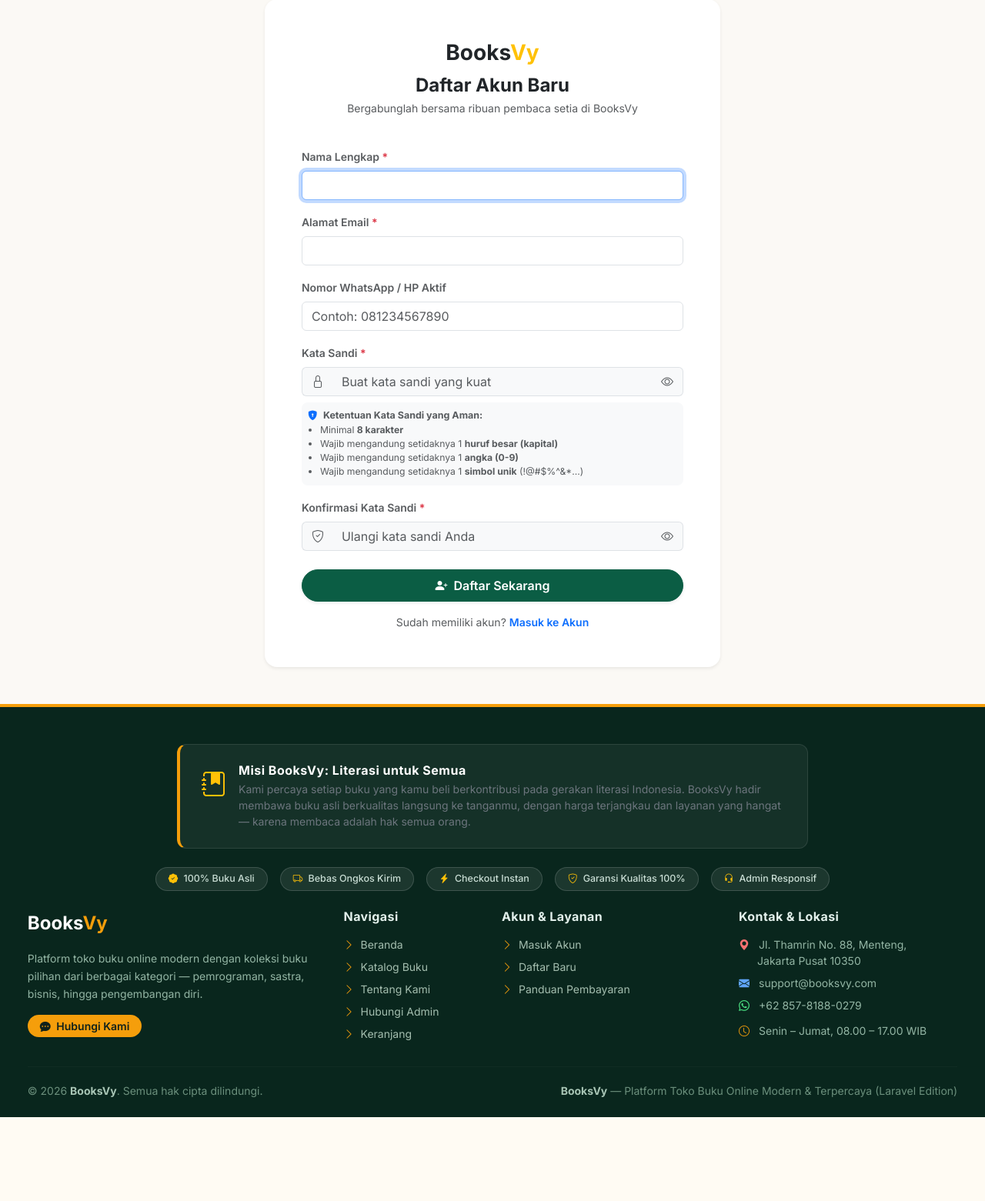
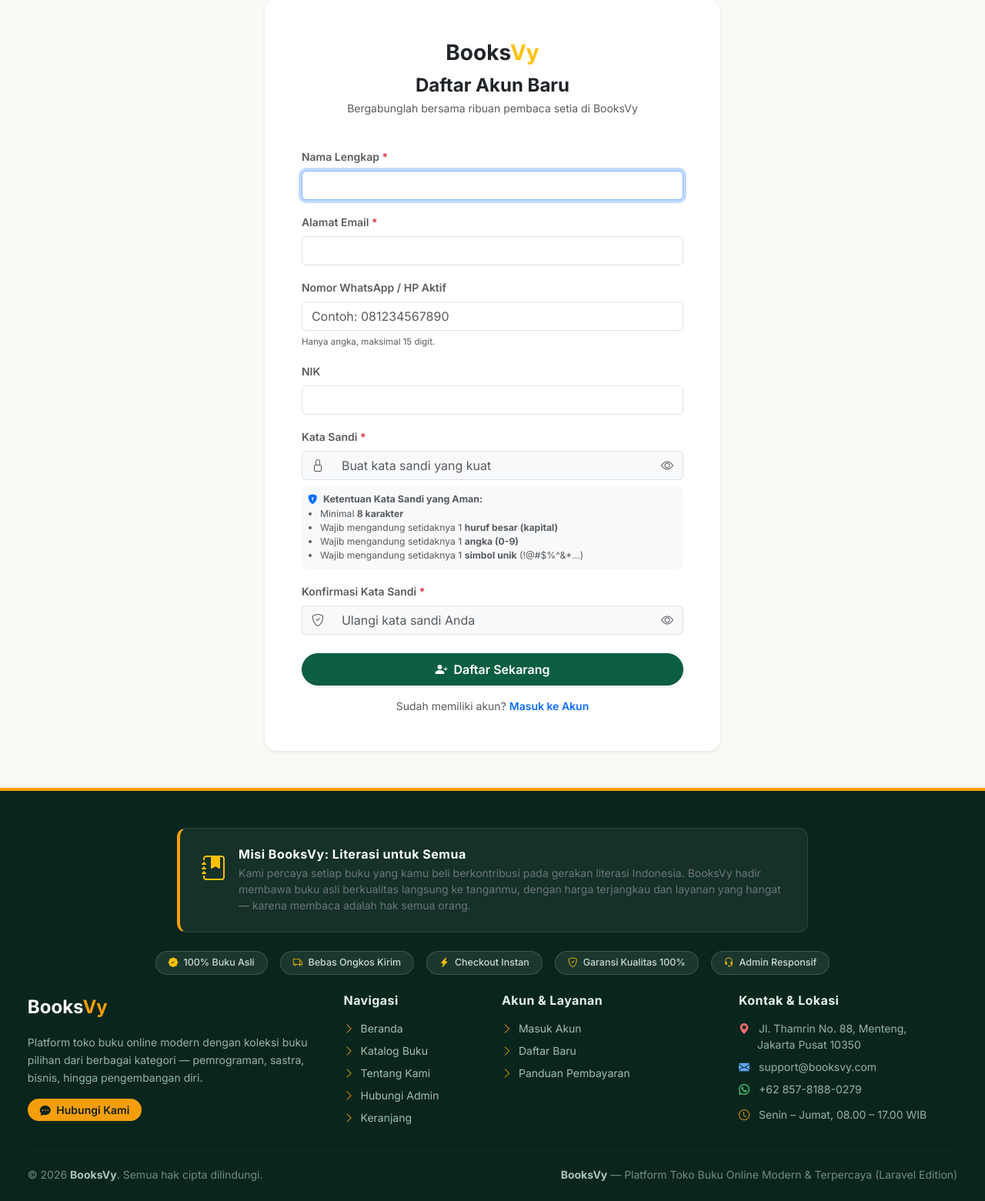
Before and after one commit to davyakbr/BooksVy, a Laravel app: page /register in a window 1280 px wide. Shown: the part 149-1710 px from the top of the page at 77% size. Before the commit the page ends 1601 px from the top, so only its background shows below. Run offline with Laravel 12, Linux system fonts and the light colour scheme; some libraries are stand-ins or nearby versions.

Commit message:
feat: batasi input nomor telepon hanya angka dan maksimal 15 digit

```diff
--- a/app/Http/Controllers/AuthController.php
+++ b/app/Http/Controllers/AuthController.php
@@ -3,15 +3,12 @@
 namespace App\Http\Controllers;
 
 use App\Models\User;
-use App\Models\UserCart;
 use Illuminate\Http\Request;
 use Illuminate\Support\Facades\Auth;
+use Illuminate\Support\Facades\Hash;
 
 class AuthController extends Controller
 {
-    /**
-     * Menampilkan halaman login.
-     */
     public function showLogin()
     {
         if (Auth::check()) {
@@ -23,12 +20,8 @@ class AuthController extends Controller
         return view('auth.login');
     }
 
-    /**
-     * Memproses autentikasi pengguna (login) dan sinkronisasi keranjang belanja.
-     */
     public function login(Request $request)
     {
-        // 1. Validasi Input Login
         $credentials = $request->validate([
             'email'    => ['required', 'email'],
             'password' => ['required'],
@@ -38,40 +31,38 @@ class AuthController extends Controller
             'password.required' => 'Kata sandi wajib diisi.',
         ]);
 
-        // 2. Cek kecocokan Email & Password
         if (Auth::attempt($credentials)) {
             $guestCart = $request->session()->get('cart', []);
-            $request->session()->regenerate(); // Mencegah Session Fixation Attack
+            $request->session()->regenerate();
 
-            // 3. Sinkronisasi Keranjang Belanja User dari Database
+            // Sinkronisasi keranjang belanja per user (dari tabel user_carts)
             $userId = Auth::id();
-            $userCartRecord = UserCart::where('user_id', $userId)->first();
+            $userCartRecord = \App\Models\UserCart::where('user_id', $userId)->first();
             $userCart = ($userCartRecord && is_array($userCartRecord->cart_data)) ? $userCartRecord->cart_data : [];
 
-            // Gabungkan keranjang guest (tamu) ke keranjang user yang login
             if (!empty($guestCart)) {
-                foreach ($guestCart as $bookId => $item) {
-                    if (isset($userCart[$bookId])) {
-                        $userCart[$bookId]['qty'] += (int)($item['qty'] ?? 1);
+                foreach ($guestCart as $bId => $item) {
+                    if (isset($userCart[$bId])) {
+                        $userCart[$bId]['qty'] += (int)($item['qty'] ?? 1);
                     } else {
-                        $userCart[$bookId] = $item;
+                        $userCart[$bId] = $item;
                     }
                 }
             }
 
             session()->put('cart', $userCart);
-            UserCart::updateOrCreate(
+            \App\Models\UserCart::updateOrCreate(
                 ['user_id' => $userId],
                 ['cart_data' => $userCart]
             );
 
-            // 4. Pengalihan berdasarkan Hak Akses (Role)
+            // Jika login sebagai Administrator
             if (Auth::user()->isAdmin()) {
                 return redirect()->intended(route('admin.dashboard'))
                     ->with('success', 'Selamat datang di Panel Administrasi, ' . Auth::user()->name . '!');
             }
 
-            // Jika user biasa mencoba akses halaman admin sebelumnya
+            // Jika login sebagai Pelanggan Biasa tapi sebelumnya mencoba akses halaman admin
             $intended = session()->get('url.intended');
             if ($intended && str_contains($intended, '/admin')) {
                 session()->forget('url.intended');
@@ -88,9 +79,6 @@ class AuthController extends Controller
         ])->onlyInput('email');
     }
 
-    /**
-     * Menampilkan halaman formulir registrasi akun baru.
-     */
     public function showRegister()
     {
         if (Auth::check()) {
@@ -100,12 +88,8 @@ class AuthController extends Controller
         return view('auth.register');
     }
 
-    /**
-     * Mendaftarkan akun pelanggan baru ke database.
-     */
     public function register(Request $request)
     {
-        // 1. Validasi Input Registrasi
         $validated = $request->validate([
             'name'     => ['required', 'string', 'max:100'],
             'email'    => ['required', 'string', 'email', 'max:100', 'unique:users,email'],
@@ -113,35 +97,35 @@ class AuthController extends Controller
                 'required',
                 'string',
                 'min:8',
-                'regex:/[A-Z]/', // Minimal 1 huruf besar
-                'regex:/[0-9]/', // Minimal 1 angka
-                'regex:/[!@#$%^&*()\-_=+{};:,<.>]/', // Minimal 1 simbol
+                'regex:/[A-Z]/',
+                'regex:/[0-9]/',
+                'regex:/[!@#$%^&*()\-_=+{};:,<.>]/',
                 'confirmed',
             ],
-            'phone'    => ['nullable', 'string', 'max:25'],
+            'phone'    => ['nullable', 'string', 'max:15', 'regex:/^[0-9]{8,15}$/'],
+            'NIK'      => ['nullable', 'string', 'max:16'],
         ], [
             'name.required'      => 'Nama lengkap wajib diisi.',
             'email.required'     => 'Alamat email wajib diisi.',
             'email.email'        => 'Format alamat email tidak valid.',
             'email.unique'       => 'Alamat email ini sudah terdaftar. Silakan gunakan email lain atau login.',
+            'phone.regex'        => 'Nomor WhatsApp / telepon hanya boleh berupa angka dan maksimal 15 digit.',
             'password.required'  => 'Kata sandi wajib diisi.',
             'password.min'       => 'Kata sandi minimal terdiri dari 8 karakter.',
             'password.regex'     => 'Kata sandi harus mengandung kombinasi huruf besar (kapital), angka, dan simbol unik (!@#$%^&*...).',
             'password.confirmed' => 'Konfirmasi kata sandi tidak cocok.',
         ]);
 
-        // 2. Simpan Data User (Password otomatis di-hash via Model casts 'password' => 'hashed')
         $user = User::create([
             'name'       => $validated['name'],
             'email'      => $validated['email'],
-            'password'   => $validated['password'],
+            'password'   => $validated['password'], // otomatis di-hash via User model cast
             'phone'      => $validated['phone'] ?? null,
             'address'    => null,
             'role'       => 'user',
             'created_at' => now(),
         ]);
 
-        // 3. Langsung login setelah daftar
         Auth::login($user);
         $request->session()->regenerate();
 
@@ -149,9 +133,6 @@ class AuthController extends Controller
             ->with('success', 'Pendaftaran akun berhasil! Selamat datang di BooksVy, ' . $user->name . '.');
     }
 
-    /**
-     * Logout pengguna dan hancurkan sesi.
-     */
     public function logout(Request $request)
     {
         Auth::logout();
--- a/app/Http/Controllers/CheckoutController.php
+++ b/app/Http/Controllers/CheckoutController.php
@@ -70,14 +70,14 @@ class CheckoutController extends Controller
         // 1. Validasi Input Pengiriman
         $validated = $request->validate([
             'recipient_name'   => 'required|string|max:100',
-            'recipient_phone'  => ['required', 'string', 'max:25', 'regex:/^[0-9+\-\s]{8,20}$/'],
+            'recipient_phone'  => ['required', 'string', 'max:15', 'regex:/^[0-9]{8,15}$/'],
             'shipping_address' => 'required|string',
             'payment_channel'  => 'required|string',
             'notes'            => 'nullable|string',
         ], [
             'recipient_name.required'   => 'Nama penerima wajib diisi.',
             'recipient_phone.required'  => 'Nomor telepon/WhatsApp penerima wajib diisi.',
-            'recipient_phone.regex'     => 'Nomor WhatsApp / telepon harus berupa nomor yang valid (minimal 8 digit angka).',
+            'recipient_phone.regex'     => 'Nomor telepon/WhatsApp hanya boleh berupa angka dan maksimal 15 digit (minimal 8 digit).',
             'shipping_address.required' => 'Alamat pengiriman lengkap wajib diisi.',
         ]);
 
--- a/resources/views/auth/register.blade.php
+++ b/resources/views/auth/register.blade.php
@@ -37,9 +37,14 @@
 
                 <div class="mb-3">
                     <label class="form-label small fw-semibold text-muted">Nomor WhatsApp / HP Aktif</label>
-                    <input type="text" name="phone" class="form-control" value="{{ old('phone') }}" placeholder="Contoh: 081234567890">
+                    <input type="tel" name="phone" class="form-control" value="{{ old('phone') }}" placeholder="Contoh: 081234567890" maxlength="15" inputmode="numeric" oninput="this.value = this.value.replace(/[^0-9]/g, '').slice(0, 15);">
+                    <small class="text-muted" style="font-size: 0.72rem;">Hanya angka, maksimal 15 digit.</small>
                 </div>
 
+                <div class="mb-3">
+                    <label class="form-label small fw-semibold text-muted">NIK</label>
+                    <input type="text" name="NIK" class="form-control" value="{{ old('NIK') }}" placeholder="">
+                </div>
                 <div class="mb-3">
                     <label class="form-label small fw-semibold text-muted">Kata Sandi <span class="text-danger">*</span></label>
                     <div class="input-group">
--- a/resources/views/checkout/index.blade.php
+++ b/resources/views/checkout/index.blade.php
@@ -57,7 +57,8 @@
 
                     <div class="col-md-6">
                         <label class="form-label small fw-semibold text-muted">Nomor WhatsApp / HP Aktif <span class="text-danger">*</span></label>
-                        <input type="text" name="recipient_phone" class="form-control" value="{{ old('recipient_phone', $user->phone) }}" placeholder="Contoh: 081234567890" required>
+                        <input type="tel" name="recipient_phone" class="form-control" value="{{ old('recipient_phone', $user->phone) }}" placeholder="Contoh: 081234567890" maxlength="15" inputmode="numeric" oninput="this.value = this.value.replace(/[^0-9]/g, '').slice(0, 15);" required>
+                        <small class="text-muted" style="font-size: 0.72rem;">Hanya angka, maksimal 15 digit.</small>
                     </div>
 
                     <div class="col-12">
```
